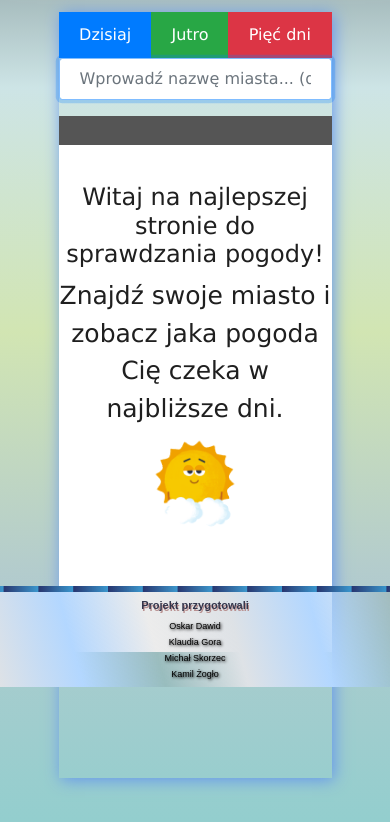
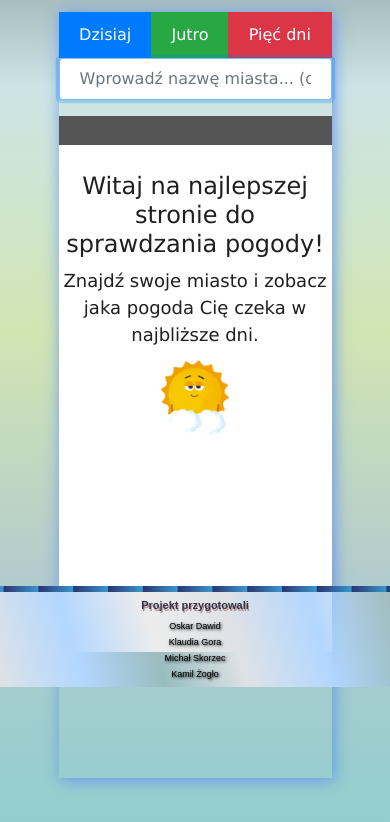
Before and after one commit to kzoglo/CodersCamp_Weather, a website built with webpack: page src/template.html in a window 390 px wide. Shown: the part 157-979 px from the top of the page. Built offline with nearby package versions, Linux system fonts and the light colour scheme; a web font is replaced by a local one.

Commit message:
change media css
do fonts smaller

```diff
--- a/src/main.css
+++ b/src/main.css
@@ -146,32 +146,7 @@ body {
   border-bottom: solid #6c757d 1.5px;
 }
 
-/***** MEDIA QUERIES *****/
-@media screen and (max-width: 500px) {
-  .header-title {
-    font-size: 7vh;
-  }
 
-  .footer {
-    border-image: linear-gradient(to left, #30a3dce8, rgba(35, 34, 93, 0.99)) 50 repeat;
-  }
-
-  .footer-authors {
-    grid-template-columns: 100%;
-    grid-template-rows: repeat(4, 20%);
-    justify-content: center;
-    align-content: center;
-  }
-
-  .author {
-    border: none;
-    font-size: 9px;
-  }
-
-  .authors {
-    font-size: 11px;
-  }
-}
 
 #nameOfCity {
   padding: 1%;
@@ -188,8 +163,8 @@ body {
 }
 
 #imgOpen {
-  height:40%;
-  width:40%;
+  height:25%;
+  width:25%;
 }
 
 .spaceBottom {
@@ -216,3 +191,43 @@ body {
   height: 12%;
   width: 12%;
 }
+
+/***** MEDIA QUERIES *****/
+@media screen and (max-width: 500px) {
+  .header-title {
+    font-size: 7vh;
+  }
+
+  .footer {
+    border-image: linear-gradient(to left, #30a3dce8, rgba(35, 34, 93, 0.99)) 50 repeat;
+  }
+
+  .footer-authors {
+    grid-template-columns: 100%;
+    grid-template-rows: repeat(4, 20%);
+    justify-content: center;
+    align-content: center;
+  }
+
+  .author {
+    border: none;
+    font-size: 9px;
+  }
+
+  .authors {
+    font-size: 11px;
+  }
+
+  #imgOpen {
+    height:35%;
+    width:35%;
+  }
+
+  #openText{
+    font-size: 18px;
+    color: rgb(31, 31, 31);
+    text-align: center;
+    height: 100%;
+    width: 100%;
+  }
+}
```
